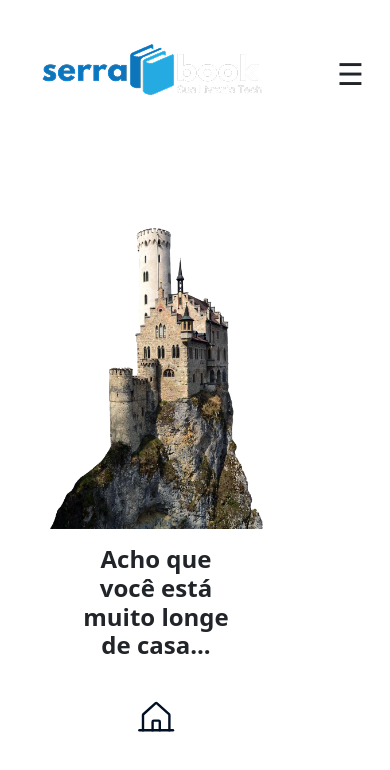
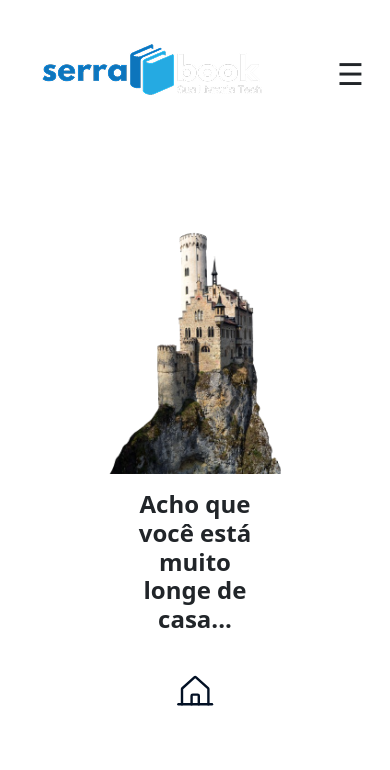
Before and after one commit to lcsvinhas/serrabook, a React (Vite) app: page /atualizar in a window 390 px wide. Shown: the top 770 px of the page. Built offline with nearby package versions, Linux system fonts and the light colour scheme; the HTML template or start-up script is replaced by a standard one; a web font is replaced by a local one.

Commit message:
Finalizei a responsividade do pagina de erro

```diff
--- a/src/pages/Error/Error.module.css
+++ b/src/pages/Error/Error.module.css
@@ -3,6 +3,7 @@
     display: flex;
     align-items: center;
     justify-content: center;
+    margin: auto;
 }
 
 .principal {
@@ -11,7 +12,8 @@
     display: flex;
     align-items: center;
     justify-content: center;
-    width: 60%;
+    min-width: 60%;
+    max-width: 65%;
     height: 100%;
     background-color: var(--cor-primaria);
     border-radius: 10%;
@@ -37,19 +39,21 @@
 .imagem {
     width: 60vw;
     height: 100%;
+    display: flex;
+    align-items: center;
+    justify-content: center;
 }
 
 .imagem img {
-    width: 100%;
+    width: 80%;
     border-radius: 5%;
 }
 
 @media (max-width: 800px) {
     .principal {
-        display: flex;
         flex-direction: column;
         gap: 1rem;
-        height: 30%;
+        padding: 10%;
     }
 
     .imagem {
@@ -58,5 +62,7 @@
 
     .conteudo {
         width: 80vw;
+        align-items: center;
+        justify-content: center;
     }
 }
```
